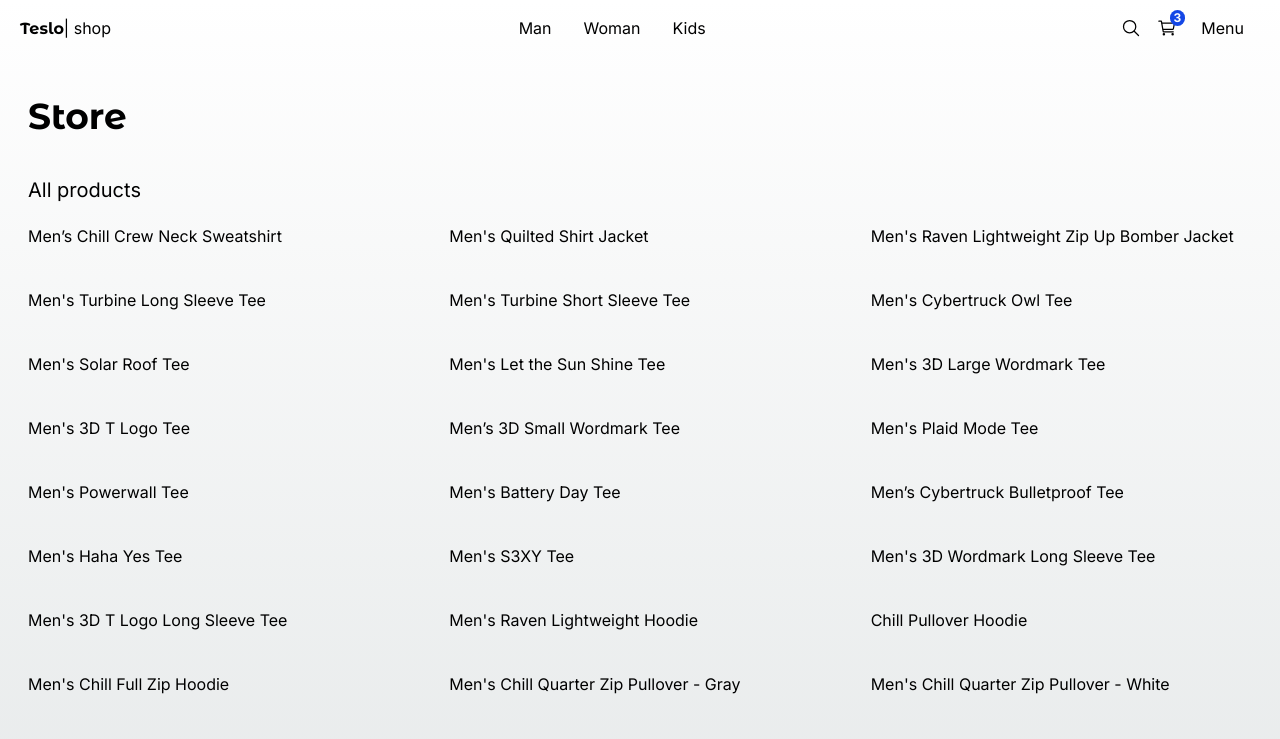
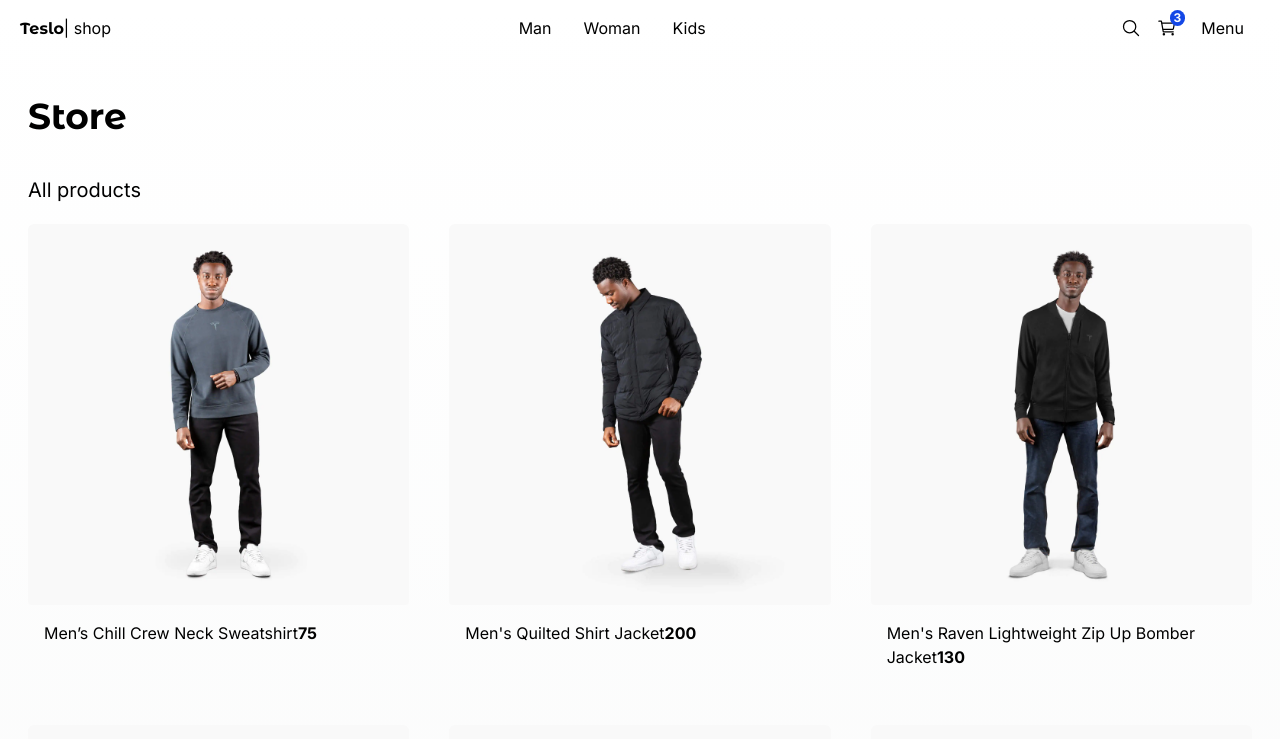
Before and after one commit to Fer-Mig-Agus/NextJsCurso-TesloShop, a Next.js app: page / in a window 1280 px wide. Shown: the top 739 px of the page. Built offline with nearby package versions, Linux system fonts and the light colour scheme.

Commit message:
Se termino el design del grid de productos

```diff
--- a/src/components/index.ts
+++ b/src/components/index.ts
@@ -4,3 +4,4 @@
 
 
 export { ProductGrid } from "./products/products-grid/ProductGrid";
+export { ProductGridItem } from "./products/products-grid/ProductGridItem";
--- a/src/components/products/products-grid/ProductGrid.tsx
+++ b/src/components/products/products-grid/ProductGrid.tsx
@@ -1,4 +1,5 @@
 import { Product } from "@/interfaces"
+import { ProductGridItem } from "./ProductGridItem";
 
 
 interface Props{
@@ -12,7 +13,7 @@
         {
 
             products.map(product => (
-                <span key={product.slug} >{product.title}</span>
+                <ProductGridItem key={product.slug} product={product}/>
              ))
         }
 
--- /dev/null
+++ b/src/components/products/products-grid/ProductGridItem.tsx
@@ -0,0 +1,48 @@
+'use client'
+import { Product } from "@/interfaces";
+import Image from "next/image";
+import Link from "next/link";
+import { useState } from "react";
+
+
+interface Props{
+    product:Product;
+}
+
+export const ProductGridItem = ({product}:Props) => {
+
+    const [displayImage, setDisplayImage] = useState(product.images[0])
+
+
+  return (
+    <div className="rounded-md overflow-hidden fade-in">
+        <Link
+        href={`/product/${product.slug}`}
+        >
+
+
+            <Image
+                src={`/products/${displayImage}`}
+                alt={product.title}
+                className="w-full object-cover rounded"
+                width={500}
+                height={500}
+                onMouseEnter={()=>{setDisplayImage(product.images[1])}}
+                onMouseLeave={()=>{setDisplayImage(product.images[0])}}
+            />
+            </Link>
+    <div className="p-4 flex-col">
+        <Link
+        className="hover:text-blue-600"
+        href={`/product/${product.slug}`}
+        >
+            {product.title}
+        </Link>
+        <span className="font-bold">
+            {product.price}
+
+        </span>
+        </div>
+    </div>
+  )
+}
```
